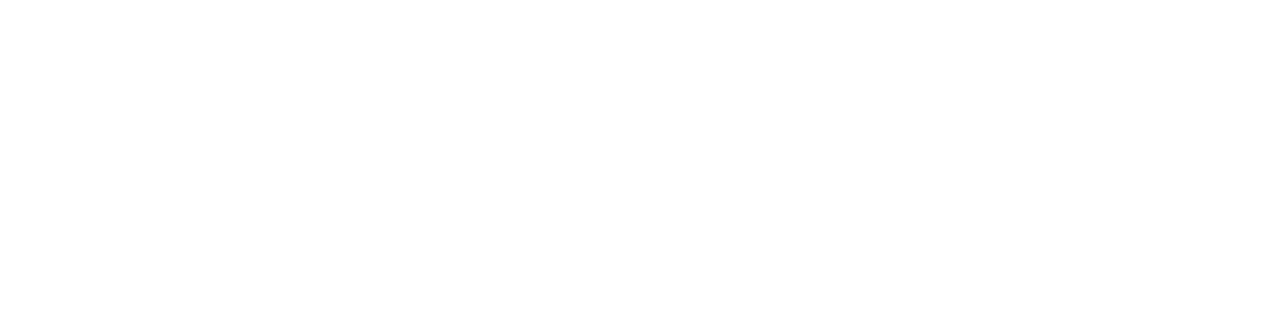
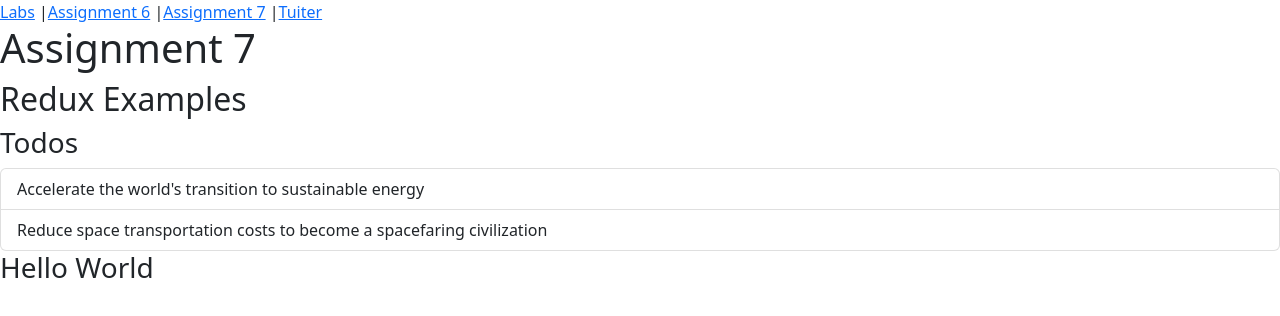
Before and after one commit to hadeel-farhan/tuiter-react-web-app, a React (Create React App) app: page /a7 in a window 1280 px wide. Before the commit this address had no page. Shown: the top 316 px of the page. Built offline with nearby package versions, Linux system fonts and the light colour scheme.

Commit message:
up to 2.5

```diff
--- a/package.json
+++ b/package.json
@@ -3,6 +3,7 @@
   "version": "0.1.0",
   "private": true,
   "dependencies": {
+    "@reduxjs/toolkit": "^1.9.3",
     "@testing-library/jest-dom": "^5.16.5",
     "@testing-library/react": "^13.4.0",
     "@testing-library/user-event": "^13.5.0",
@@ -10,9 +11,11 @@
     "bootstrap-icons": "^1.10.3",
     "react": "^18.2.0",
     "react-dom": "^18.2.0",
+    "react-redux": "^8.0.5",
     "react-router": "^6.8.1",
     "react-router-dom": "^6.8.1",
     "react-scripts": "^2.1.3",
+    "redux": "^4.2.1",
     "web-vitals": "^2.1.4"
   },
   "scripts": {
--- a/src/App.js
+++ b/src/App.js
@@ -19,6 +19,7 @@
           element={<HelloWorld />} />
         <Route path="/tuiter"
           element={<Tuiter />} />
+        <Route path="/*" element={<Labs />} />
       </Routes>
     </ BrowserRouter>
   );
--- a/src/Labs/a6/index.js
+++ b/src/Labs/a6/index.js
@@ -9,13 +9,11 @@
 function Assignment6() {
     return (
         <div>
-            <Nav />
             <h1>Assignment 6</h1>
             <ConditionalOutput />
             <Styles />
             <Classes />
             <TodoList />
-
         </div>
     );
 }
--- /dev/null
+++ b/src/Labs/a7/index.js
@@ -0,0 +1,12 @@
+import React from "react";
+import ReduxExamples from "./redux-examples";
+
+const Assignment7 = () => {
+    return (
+        <>
+            <h1>Assignment 7</h1>
+            <ReduxExamples />
+        </>
+    );
+};
+export default Assignment7;
--- /dev/null
+++ b/src/Labs/a7/redux-examples/hello-redux-example-component.js
@@ -0,0 +1,11 @@
+import React from "react";
+import { useSelector } from "react-redux";
+
+const HelloReduxExampleComponent = () => {
+    const message = useSelector((state) => state.hello.message);
+    return (
+        <h3>{message}</h3>
+    );
+};
+
+export default HelloReduxExampleComponent;
--- /dev/null
+++ b/src/Labs/a7/redux-examples/index.js
@@ -0,0 +1,26 @@
+import React from "react";
+import HelloReduxExampleComponent
+    from "./hello-redux-example-component";
+import hello from "./reducers/hello";
+import todos from "./reducers/todos-reducer";
+import { Provider } from "react-redux";
+import { configureStore }
+    from '@reduxjs/toolkit';
+
+import Todos from "./todos-component";
+const store = configureStore({
+    reducer: { hello, todos }
+});
+
+const ReduxExamples = () => {
+    return (
+        <Provider store={store}>
+            <div>
+                <h2>Redux Examples</h2>
+                <Todos />
+                <HelloReduxExampleComponent />
+            </div>
+        </Provider>
+    );
+};
+export default ReduxExamples;
--- /dev/null
+++ b/src/Labs/a7/redux-examples/reducers/hello.js
@@ -0,0 +1,5 @@
+import React from "react";
+
+const hello = () => ({ message: 'Hello World' });
+
+export default hello;
--- /dev/null
+++ b/src/Labs/a7/redux-examples/reducers/todos-reducer.js
@@ -0,0 +1,23 @@
+import React from "react";
+import { createSlice }
+    from '@reduxjs/toolkit';
+
+const initialTodos = [
+    {
+        _id: "123",
+        do: "Accelerate the world's transition to sustainable energy",
+        done: false
+    },
+    {
+        _id: "234",
+        do: "Reduce space transportation costs to become a spacefaring civilization",
+        done: false
+    },
+];
+
+const todosSlice = createSlice({
+    name: 'todos',
+    initialState: initialTodos,
+});
+
+export default todosSlice.reducer
--- /dev/null
+++ b/src/Labs/a7/redux-examples/todos-component.js
@@ -0,0 +1,21 @@
+import React from "react";
+import { useSelector } from "react-redux";
+const Todos = () => {
+    const todos
+        = useSelector(state => state.todos);
+    return (
+        <>
+            <h3>Todos</h3>
+            <ul className="list-group">
+                {
+                    todos.map(todo =>
+                        <li className="list-group-item">
+                            {todo.do}
+                        </li>
+                    )
+                }
+            </ul>
+        </>
+    );
+};
+export default Todos;
--- a/src/Labs/index.js
+++ b/src/Labs/index.js
@@ -1,12 +1,21 @@
-import React from 'react';
+import Nav from "../nav";
 import Assignment6 from "./a6";
-
+import Assignment7 from "./a7";
+import { Routes, Route } from "react-router";
+import React from "react";
 
 function Labs() {
     return (
         <div>
-            <Assignment6 />
+            <Nav />
+            <Routes>
+                <Route index
+                    element={<Assignment6 />} />
+                <Route path="a7"
+                    element={<Assignment7 />} />
+            </Routes>
         </div>
     );
 }
+
 export default Labs;
--- a/src/nav.js
+++ b/src/nav.js
@@ -5,10 +5,11 @@
     return (
         <div>
             <Link to="/">Labs</Link> |
-            <Link to="/hello">Hello</Link> |
+            <Link to="/">Assignment 6</Link> |
+            <Link to="/a7">Assignment 7</Link> |
             <Link to="/tuiter">Tuiter</Link>
         </div>
-    )
+    );
 }
 
 export default Nav;
```
Also changed, not shown: 1 other file (tests, documents, lock files or other folders).
